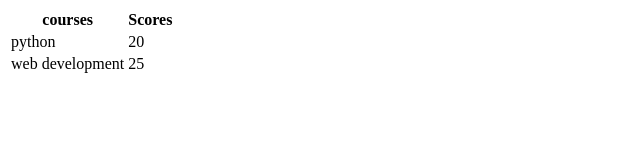
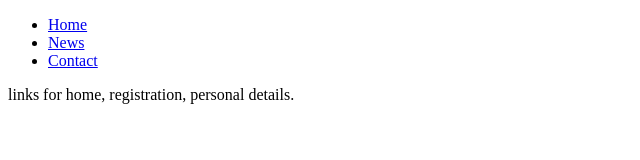
Before and after one commit to Niharika-Vankireddy/forms, a plain HTML site: page index.html in a window 1280 px wide. Shown: the whole page, without its empty margins (0-640 px from the left). Drawn offline with Linux system fonts and the light colour scheme.

Commit message:
created link for home, registration, personal details

```diff
--- a/index.html
+++ b/index.html
@@ -1,30 +1,14 @@
 <!DOCTYPE html>
 <html>
-<head>
-<style>
-  .left{
-    text-align="left"
-  }
-  .right{
-    text-align="right"
-  }
-</style>
-</head>
 <body>
-  <table>
-    <tr>
-    <th class="left">courses</th>
-    <th class="right"">Scores</th>
-    </tr>
-    <tr>
-      <td>python</td>
-      <td>20</td>
-    </tr>
-    <tr>
-      <td>web development</td>
-      <td>25</td>
-    </tr>
 
+<ul>
+  <li><a href="home.html">Home</a></li>
+  <li><a href="registration.html">News</a></li>
+  <li><a href="personal details.html">Contact</a></li>
+</ul>
 
- </body>
+  <p>links for home, registration, personal details.</p>
+
+</body>
 </html>
```
